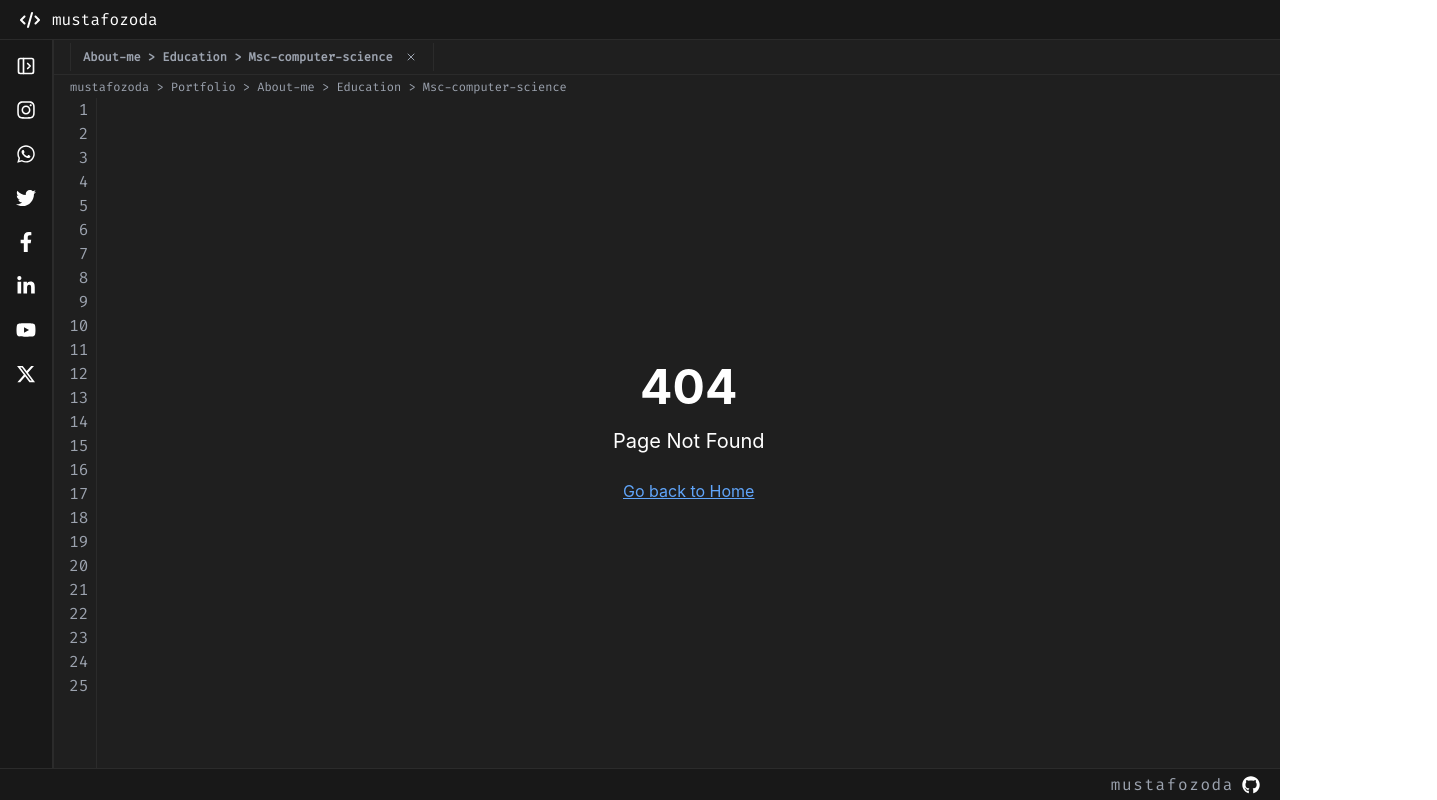
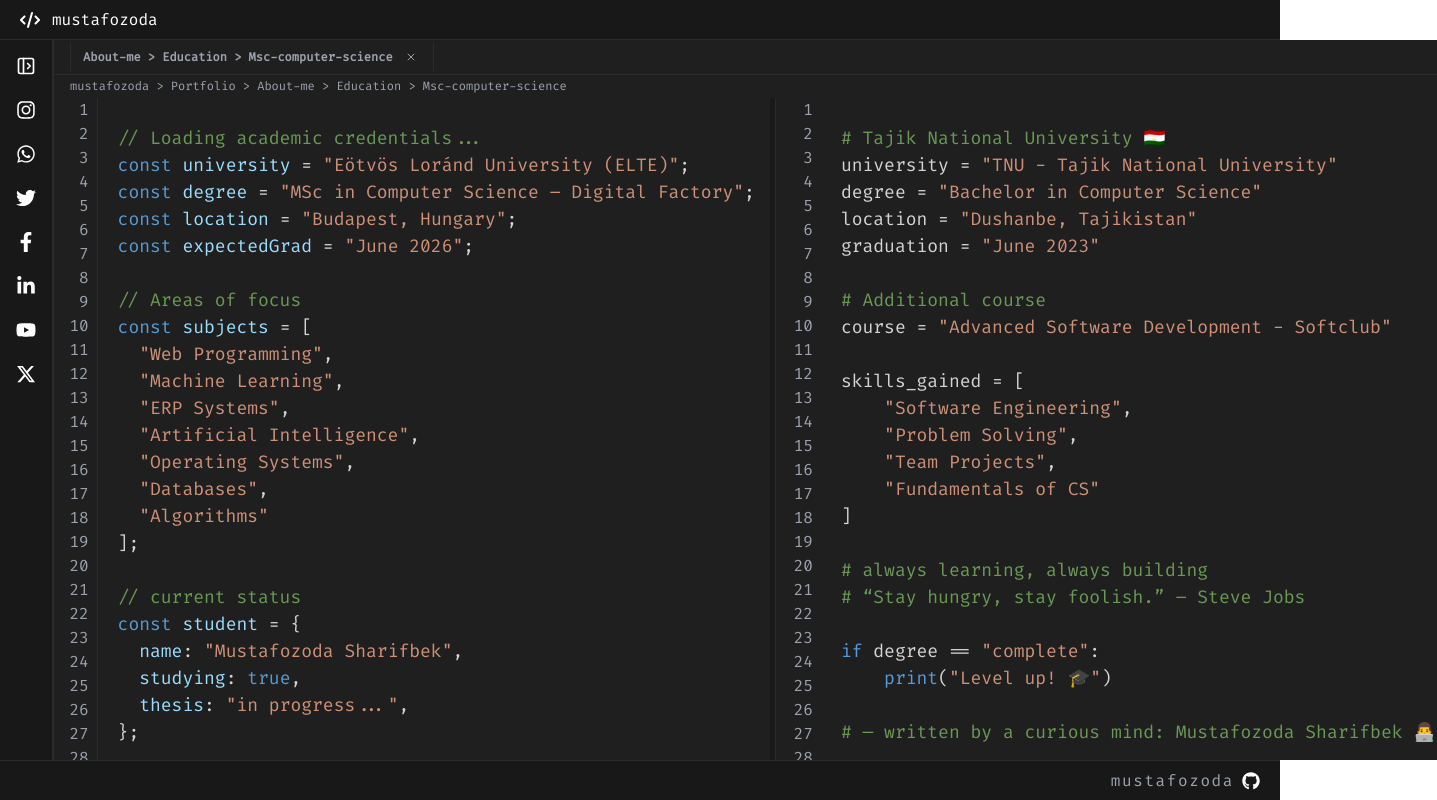
Before and after one commit to mustafozoda/portfolio, a React (Vite) app: page /about-me/education/msc-computer-science in a window 1280 px wide. Shown: the whole page, 1437 px wide, since content can reach past the window. Built offline with nearby package versions, Linux system fonts and the light colour scheme.

Commit message:
feat: update MainLayout and Home components for consistent line number display; add Msc page with academic credentials

```diff
--- a/src/layouts/MainLayout/MainLayout.jsx
+++ b/src/layouts/MainLayout/MainLayout.jsx
@@ -67,12 +67,12 @@ const MainLayout = () => {
   };
 
   return (
-    <div className="w-full h-screen bg-dark2 flex flex-col">
+    <div className="w-full h-screen container bg-dark2 flex flex-col">
       <div className="w-full text-white border-b border-border bg-dark h-[5%]">
         <Header />
       </div>
 
-      <div className="middle-box flex flex-1 flex-row">
+      <div className="middle-box flex flex-1 h-[90%]  flex-row">
         <div className="left-side-box-for-sidebar border-border flex border-r h-full text-white bg-dark shadow-lg">
           <div className="social-media-icons border-border border-r">
             <SocialMediaIcons />
@@ -121,7 +121,7 @@ const MainLayout = () => {
           </div>
           <div className="under-nav-path w-full flex flex-row h-[92%]">
             <div className="numbers border-border border-r w-[45px]">
-              <LineNumbers count={25} />
+              <LineNumbers count={28} />
             </div>
             <div className="w-full h-full">
               <Outlet />
@@ -130,7 +130,7 @@ const MainLayout = () => {
         </div>
       </div>
 
-      <div className="w-full bg-dark h-[4%]">
+      <div className="w-full bg-dark h-[5%]">
         <Footer />
       </div>
     </div>
--- /dev/null
+++ b/src/pages/About-Me/edu/Msc.jsx
@@ -0,0 +1,103 @@
+import React from "react";
+import { Prism as SyntaxHighlighter } from "react-syntax-highlighter";
+import { vscDarkPlus } from "react-syntax-highlighter/dist/esm/styles/prism";
+import LineNumbers from "../../../components/ui/LineNumbers";
+
+const mscCode = `
+// Loading academic credentials...
+const university = "Eötvös Loránd University (ELTE)";
+const degree = "MSc in Computer Science – Digital Factory";
+const location = "Budapest, Hungary";
+const expectedGrad = "June 2026";
+
+// Areas of focus
+const subjects = [
+  "Web Programming",
+  "Machine Learning",
+  "ERP Systems",
+  "Artificial Intelligence",
+  "Operating Systems",
+  "Databases",
+  "Algorithms"
+];
+
+// current status
+const student = {
+  name: "Mustafozoda Sharifbek",
+  studying: true,
+  thesis: "in progress...",
+};
+`;
+
+const bscCode = `
+# Tajik National University 🇹🇯
+university = "TNU - Tajik National University"
+degree = "Bachelor in Computer Science"
+location = "Dushanbe, Tajikistan"
+graduation = "June 2023"
+
+# Additional course
+course = "Advanced Software Development - Softclub"
+
+skills_gained = [
+    "Software Engineering",
+    "Problem Solving",
+    "Team Projects",
+    "Fundamentals of CS"
+]
+
+# always learning, always building
+# “Stay hungry, stay foolish.” – Steve Jobs
+
+if degree == "complete":
+    print("Level up! 🎓")
+
+# — written by a curious mind: Mustafozoda Sharifbek 👨‍💻
+`;
+
+const Msc = () => {
+  return (
+    <div className="w-full flex flex-row h-full">
+      {/* Left: MSc (JavaScript style) */}
+      <div className="syntaxhighlighter">
+        <SyntaxHighlighter
+          language="javascript"
+          style={vscDarkPlus}
+          showLineNumbers={false}
+          customStyle={{
+            background: "none",
+            padding: "0px",
+            paddingLeft: "20px",
+            margin: "0px",
+          }}
+        >
+          {mscCode}
+        </SyntaxHighlighter>
+      </div>
+
+      {/* Right: BSc (Python style) */}
+      <div className="border-l border-border ml-5 shadow-shadowLeft flex justify-start items-start h-full">
+        <div className="w-[45px]">
+          <LineNumbers count={28} />
+        </div>
+        <div className="syntaxhighlighter">
+          <SyntaxHighlighter
+            language="python"
+            style={vscDarkPlus}
+            showLineNumbers={false}
+            customStyle={{
+              background: "none",
+              padding: "0px",
+              paddingLeft: "20px",
+              margin: "0px",
+            }}
+          >
+            {bscCode}
+          </SyntaxHighlighter>
+        </div>
+      </div>
+    </div>
+  );
+};
+
+export default Msc;
--- a/src/pages/Home/Home.jsx
+++ b/src/pages/Home/Home.jsx
@@ -70,7 +70,7 @@ const Home = () => {
       </div>
       <div className=" border-l border-border ml-5 shadow-shadowLeft flex justify-start items-start  h-full">
         <div className=" w-[45px]">
-          <LineNumbers count={25} />
+          <LineNumbers count={28} />
         </div>
         <div>
           <div className="syntaxhighlighter">
--- a/src/routes/index.jsx
+++ b/src/routes/index.jsx
@@ -4,12 +4,14 @@ import MainLayout from "../layouts/MainLayout/MainLayout";
 import Home from "../pages/Home/Home";
 import Projects from "../pages/projects/Projects";
 import NotFound from "../components/ui/NotFound";
+import Msc from "../pages/About-Me/edu/msc";
 
 const router = createBrowserRouter(
   createRoutesFromElements(
     <Route path="/" element={<MainLayout />}>
       <Route index element={<Home />} />
       {/* <Route path="about" element={<Bio />} /> */}
+      <Route path="about-me/education/msc-computer-science" element={<Msc />} />
       <Route path="projects" element={<Projects />} />
       <Route path="*" element={<NotFound />} />
     </Route>
```
Also changed, not shown: src/pages/About-Me/edu/BS.jsx (added).
